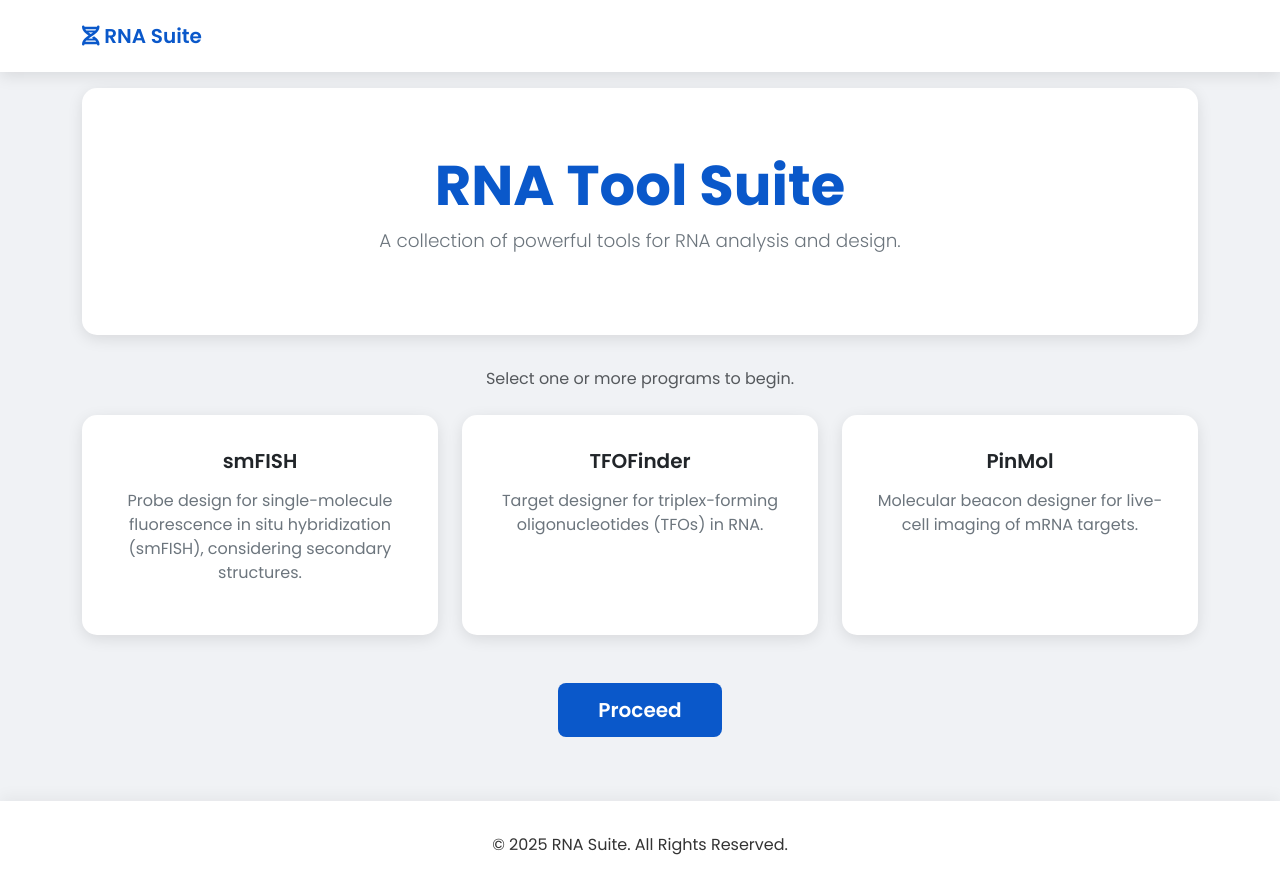
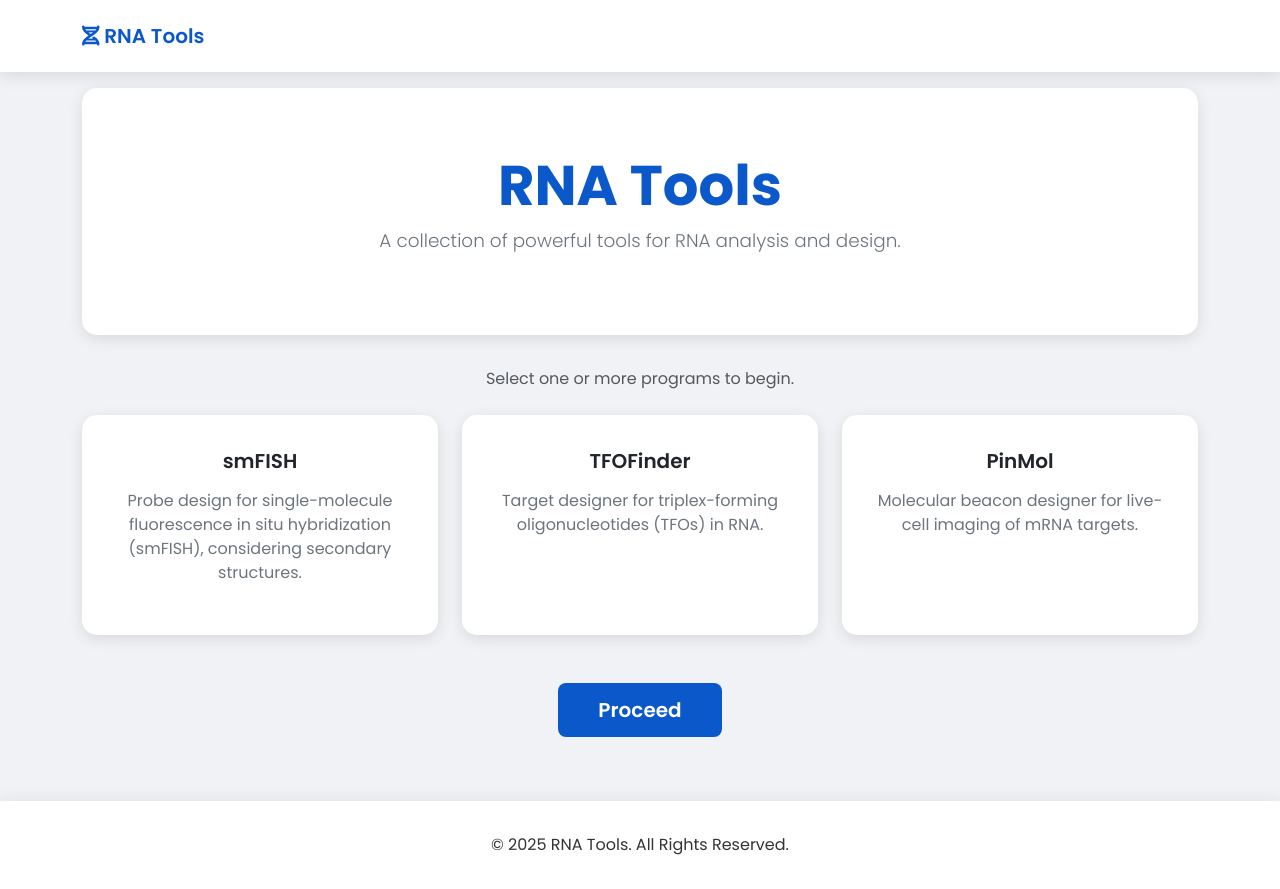
Before and after one commit to Catrina-Lab/RNAProbes, a Flask app: page / in a window 1280 px wide. Run offline with Flask 3, Linux system fonts and the light colour scheme.

Commit message:
microcommit

```diff
--- a/templates/base.html
+++ b/templates/base.html
@@ -15,7 +15,7 @@
       <div class="container">
         <a class="navbar-brand" href="/">
           <i class="fas fa-dna"></i>
-          RNA Suite
+          RNA Tools
         </a>
       </div>
     </nav>
@@ -26,7 +26,7 @@
 
     <footer class="footer">
       <div class="container text-center">
-        <p class="mb-0">&copy; 2025 RNA Suite. All Rights Reserved.</p>
+        <p class="mb-0">&copy; 2025 RNA Tools. All Rights Reserved.</p>
       </div>
     </footer>
 
--- a/templates/index.html
+++ b/templates/index.html
@@ -2,7 +2,7 @@
 
 {% block content %}
   <div class="hero-section">
-    <h1 class="display-4">RNA Tool Suite</h1>
+    <h1 class="display-4">RNA Tools</h1>
     <p class="lead">A collection of powerful tools for RNA analysis and design.</p>
   </div>
 
```
